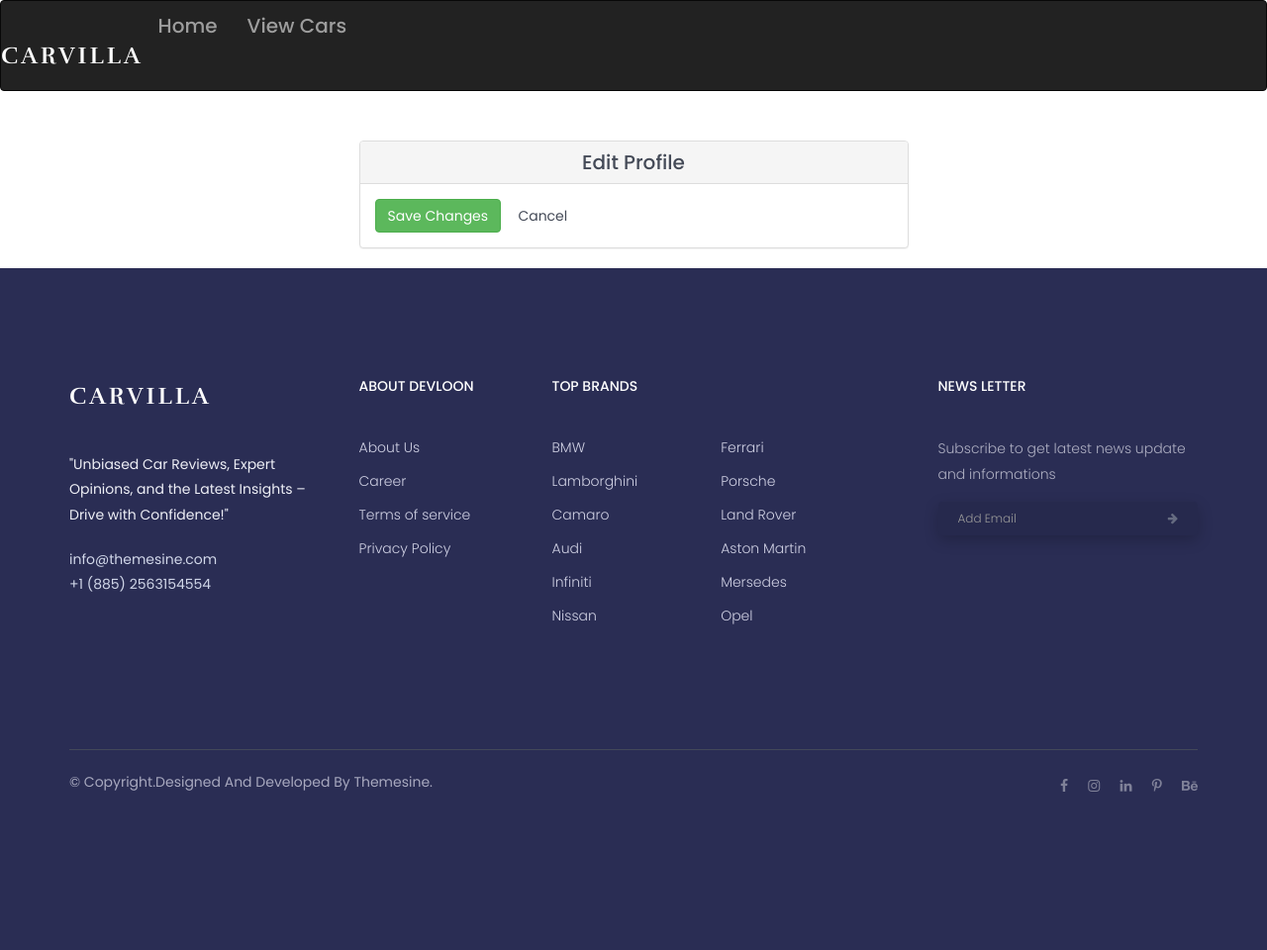
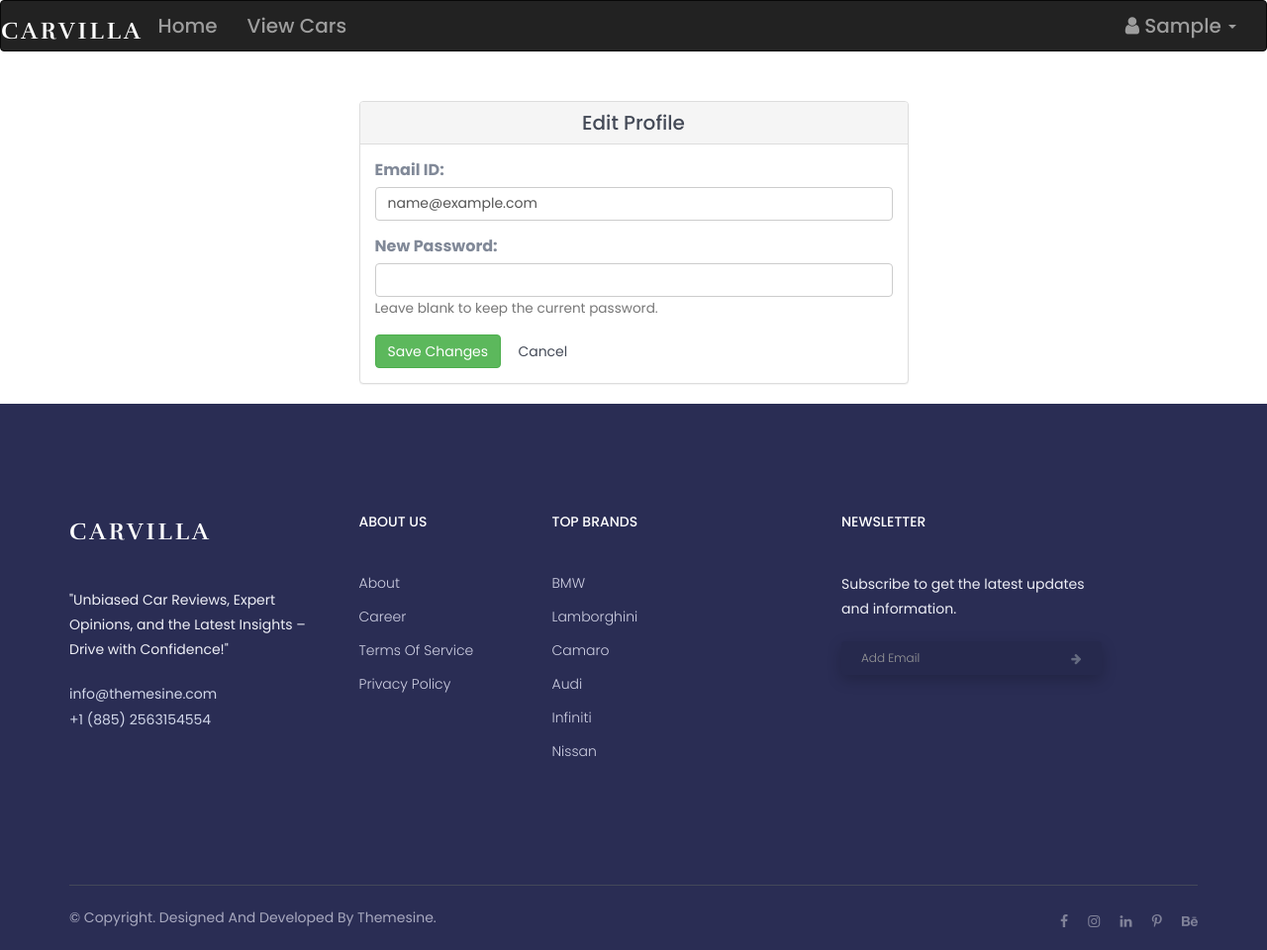
Before and after one commit to athul0017/Car_reviews, a Django app: page /profile/edit/ in a window 1280 px wide. Shown: the whole page at 99% size. Before the commit the page ends 800 px from the top, so only its background shows below. Run offline with Django 5.2, Linux system fonts and the light colour scheme; the visitor is signed in with stand-in values (Sample User, id 1); some libraries are stand-ins or nearby versions.

Commit message:
profile done

```diff
--- a/Car/reviews/models.py
+++ b/Car/reviews/models.py
@@ -26,7 +26,7 @@ class Car(models.Model):
     discription = models.TextField(null=True, blank=False)
     category = models.CharField(max_length=50, help_text="e.g., SUV, Sedan, Hatchback", null=True, blank=False)
     engine_type = models.CharField(max_length=20)
-    transmission = models.CharField(max_length=20, choices=[("Manual", "Manual"), ("Automatic", "Automatic")])
+    transmission = models.CharField(max_length=20,choices=[("Manual","Manual"),("Automatic","Automatic")] )
     mileage = models.DecimalField(max_digits=10, decimal_places=2, help_text="in km/l")
     horse_power = models.DecimalField(max_digits=10, decimal_places=2, help_text="in HP")
     torque = models.DecimalField(max_digits=10, decimal_places=2, help_text="in Nm")
--- a/Car/reviews/static/assets/css/style.css
+++ b/Car/reviews/static/assets/css/style.css
@@ -143,7 +143,7 @@ nav.navbar.bootsnav {
     letter-spacing: 3px;
     font-family: 'Rufina', serif;
     font-weight: 700;
-    padding: 45px 0px;
+    padding: 20px 0px;
     text-transform:uppercase;
 }
 .navbar-header a.navbar-brand span{display: inline-block;color:#4e4ffa;text-transform:capitalize;}
--- a/Car/reviews/templates/car_details.html
+++ b/Car/reviews/templates/car_details.html
@@ -15,7 +15,7 @@
             <div class="panel panel-default details-card">
                 <div class="panel-body">
                     <h2 class="text-primary">{{ car.car_model.model_name }}</h2>
-                    <h4 class="text-success">Price: ₹{{ car.price }}</h4>
+                    <h4 class="text-success">Starting from ₹{{ car.price_in_lakhs }} Lakhs</h4>
                     <ul class="list-group">
                         <li class="list-group-item"><strong>Brand:</strong> {{ car.car_model.brand.bname }}</li>
                         <li class="list-group-item"><strong>Model:</strong> {{ car.car_model.model_name }}</li>
@@ -23,6 +23,8 @@
                         <li class="list-group-item"><strong>Engine:</strong> {{ car.engine_type }}</li>
                         <li class="list-group-item"><strong>Transmission:</strong> {{ car.transmission }}</li>
                         <li class="list-group-item"><strong>Mileage:</strong> {{ car.mileage }} km/l</li>
+                        <li class="list-group-item"><strong>Description:</strong> {{ car.discription }} </li>
+
                     </ul>
                 </div>
             </div>
--- a/Car/reviews/templates/edit_profile.html
+++ b/Car/reviews/templates/edit_profile.html
@@ -11,7 +11,17 @@
                 <div class="panel-body">
                     <form method="POST">
                         {% csrf_token %}
-                        {{ form.as_p }}
+
+                        <div class="form-group">
+                            <label for="email">Email ID:</label>
+                            <input type="email" name="email" class="form-control" id="email" value="{{ user.email }}" required>
+                        </div>
+
+                        <div class="form-group">
+                            <label for="password">New Password:</label>
+                            <input type="password" name="password" class="form-control" id="password">
+                            <small class="text-muted">Leave blank to keep the current password.</small>
+                        </div>
 
                         <button type="submit" class="btn btn-success">Save Changes</button>
                         <a href="{% url 'profile' %}" class="btn btn-secondary">Cancel</a>
--- a/Car/reviews/templates/layout_inner.html
+++ b/Car/reviews/templates/layout_inner.html
@@ -7,13 +7,10 @@
     <meta charset="utf-8">
     <meta http-equiv="X-UA-Compatible" content="IE=edge">
     <meta name="viewport" content="width=device-width, initial-scale=1">
-        <!-- The above 3 meta tags *must* come first in the head; any other head content must come *after* these tags -->
 
     <!--font-family-->
     <link href="https://fonts.googleapis.com/css?family=Poppins:100,100i,200,200i,300,300i,400,400i,500,500i,600,600i,700,700i,800,800i,900,900i" rel="stylesheet">
-
     <link href="https://fonts.googleapis.com/css?family=Rufina:400,700" rel="stylesheet">
-
 
     <!-- title of site -->
     <title>CarVilla</title>
@@ -21,55 +18,29 @@
     <!-- For favicon png -->
     <link rel="shortcut icon" type="image/icon" href="{% static 'assets/logo/favicon.png' %}"/>
 
-        <!--font-awesome.min.css-->
+    <!-- CSS Links -->
     <link rel="stylesheet" href="{% static 'assets/css/font-awesome.min.css' %}">
-
-        <!--linear icon css-->
     <link rel="stylesheet" href="{% static 'assets/css/linearicons.css'%}">
-
-        <!--flaticon.css-->
     <link rel="stylesheet" href="{% static 'assets/css/flaticon.css'%}">
-
-		<!--animate.css-->
     <link rel="stylesheet" href="{% static 'assets/css/animate.css'%}">
-
-        <!--owl.carousel.css-->
     <link rel="stylesheet" href="{% static 'assets/css/owl.carousel.min.css'%}">
     <link rel="stylesheet" href="{% static 'assets/css/owl.theme.default.min.css'%}">
-
-        <!--bootstrap.min.css-->
     <link rel="stylesheet" href="{% static 'assets/css/bootstrap.min.css'%}">
-
-		<!-- bootsnav -->
-		<link rel="stylesheet" href="{% static 'assets/css/bootsnav.css'%}" >
-
-        <!--style.css-->
+    <link rel="stylesheet" href="{% static 'assets/css/bootsnav.css'%}">
     <link rel="stylesheet" href="{% static 'assets/css/style.css'%}">
-
-        <!--responsive.css-->
     <link rel="stylesheet" href="{% static 'assets/css/responsive.css'%}">
-
-        <!-- HTML5 shim and Respond.js for IE8 support of HTML5 elements and media queries -->
-        <!-- WARNING: Respond.js doesn't work if you view the page via file:// -->
 
     <!--[if lt IE 9]>
         <script src="https://oss.maxcdn.com/html5shiv/3.7.3/html5shiv.min.js"></script>
         <script src="https://oss.maxcdn.com/respond/1.4.2/respond.min.js"></script>
     <![endif]-->
-
 </head>
 
 <body>
-		<!--[if lte IE 9]>
-            <p class="browserupgrade">You are using an <strong>outdated</strong> browser. Please <a href="https://browsehappy.com/">upgrade your browser</a> to improve your experience and security.</p>
-        <![endif]-->
-
-		<!--welcome-hero start -->
-
-			<!-- top-area Start -->
+    <!-- Navigation Bar -->
     <nav class="navbar navbar-inverse">
         <div class="container-fluid">
-                    <!-- Brand and toggle get grouped for better mobile display -->
+            <!-- Brand and Toggle -->
             <div class="navbar-header">
                 <button type="button" class="navbar-toggle collapsed" data-toggle="collapse" data-target="#bs-example-navbar-collapse-1" aria-expanded="false">
                     <span class="sr-only">Toggle navigation</span>
@@ -77,72 +48,57 @@
                     <span class="icon-bar"></span>
                     <span class="icon-bar"></span>
                 </button>
-                      <a class="navbar-brand" href="#">Carvilla</a>
+                <a class="navbar-brand" href="{% url 'index' %}">Carvilla</a>
             </div>
 
-                    <!-- Collect the nav links, forms, and other content for toggling -->
+            <!-- Navigation Links -->
             <div class="collapse navbar-collapse" id="bs-example-navbar-collapse-1">
                 <ul class="nav navbar-nav">
                     <li><a href="{% url 'index' %}">Home</a></li>
-                        <li ><a href="{% url 'car_listing' %}">View Cars <span class="sr-only">(current)</span></a></li>
-                        <!-- <li class="dropdown">
-                          <a href="#" class="dropdown-toggle" data-toggle="dropdown" role="button" aria-haspopup="true" aria-expanded="false">Dropdown <span class="caret"></span></a>
+                    <li><a href="{% url 'car_listing' %}">View Cars</a></li>
+                </ul>
+
+                <!-- Profile Button with Dropdown (Right-Aligned) -->
+                <ul class="nav navbar-nav navbar-right">
+                    {% if user.is_authenticated %}
+                    <li class="dropdown">
+                        <a href="#" class="dropdown-toggle" data-toggle="dropdown" role="button" aria-haspopup="true" aria-expanded="false">
+                            <i class="fa fa-user"></i> {{ user.username }} <span class="caret"></span>
+                        </a>
                         <ul class="dropdown-menu">
-                            <li><a href="#">Action</a></li>
-                            <li><a href="#">Another action</a></li>
-                            <li><a href="#">Something else here</a></li>
+                            <li><a href="{% url 'profile' %}"><i class="fa fa-user-circle"></i> Profile</a></li>
                             <li role="separator" class="divider"></li>
-                            <li><a href="#">Separated link</a></li>
-                            <li role="separator" class="divider"></li>
-                            <li><a href="#">One more separated link</a></li>
-                          </ul>
-                        </li> -->
-                      </ul>
-                      <!-- <form class="navbar-form navbar-left">
-                        <div class="form-group">
-                          <input type="text" class="form-control" placeholder="Search">
-                        </div>
-                        <button type="submit" class="btn btn-default">Submit</button>
-                      </form> -->
-                      <!-- <ul class="nav navbar-nav navbar-right">
-                        <li><a href="#">Link</a></li>
-                        <li class="dropdown"> -->
-                          <!-- <a href="#" class="dropdown-toggle" data-toggle="dropdown" role="button" aria-haspopup="true" aria-expanded="false">Dropdown <span class="caret"></span></a>
-                          <ul class="dropdown-menu"> -->
-                            <!-- <li><a href="#">Action</a></li>
-                            <li><a href="#">Another action</a></li>
-                            <li><a href="#">Something else here</a></li>
-                            <li role="separator" class="divider"></li>
-                            <li><a href="#">Separated link</a></li> -->
+                            <li>
+                                <form method="POST" action="{% url 'logout' %}" style="display: inline;">
+                                    {% csrf_token %}
+                                    <button type="submit" class="btn btn-link navbar-btn">Logout</button>
+                                </form>
+                                </li>
+                            <!-- <li><a href="{% url 'logout' %}"><i class="fa fa-sign-out"></i> Logout</a></li> -->
                         </ul>
                     </li>
+                    {% else %}
+                    <li><a href="{% url 'login' %}"><i class="fa fa-sign-in"></i> Login</a></li>
+                    {% endif %}
                 </ul>
-                    </div><!-- /.navbar-collapse -->
-                  </div><!-- /.container-fluid -->
-
+            </div>
+        </div>
     </nav>
 
-			<!-- /.top-area-->
-			<!-- top-area End -->
+    {% block content %}
+    {% endblock %}
 
-            {%block content %}
-
-
-            {%endblock%}
-
-            <!--contact start-->
-		<footer id="contact"  class="contact">
+    <!-- Footer -->
+    <footer id="contact" class="contact">
         <div class="container">
             <div class="footer-top">
                 <div class="row">
                     <div class="col-md-3 col-sm-6">
                         <div class="single-footer-widget">
                             <div class="footer-logo">
-									<a href="index.html">carvilla</a>
+                                <a href="index.html">CarVilla</a>
                             </div>
-								<p>
-									"Unbiased Car Reviews, Expert Opinions, and the Latest Insights – Drive with Confidence!"
-								</p>
+                            <p>"Unbiased Car Reviews, Expert Opinions, and the Latest Insights – Drive with Confidence!"</p>
                             <div class="footer-contact">
                                 <p>info@themesine.com</p>
                                 <p>+1 (885) 2563154554</p>
@@ -151,58 +107,40 @@
                     </div>
                     <div class="col-md-2 col-sm-6">
                         <div class="single-footer-widget">
-								<h2>about devloon</h2>
+                            <h2>About Us</h2>
                             <ul>
-									<li><a href="#">about us</a></li>
-									<li><a href="#">career</a></li>
-									<li><a href="#">terms <span> of service</span></a></li>
-									<li><a href="#">privacy policy</a></li>
+                                <li><a href="#">About</a></li>
+                                <li><a href="#">Career</a></li>
+                                <li><a href="#">Terms of Service</a></li>
+                                <li><a href="#">Privacy Policy</a></li>
                             </ul>
                         </div>
                     </div>
                     <div class="col-md-3 col-xs-12">
                         <div class="single-footer-widget">
-								<h2>top brands</h2>
-								<div class="row">
-									<div class="col-md-7 col-xs-6">
+                            <h2>Top Brands</h2>
                             <ul>
                                 <li><a href="#">BMW</a></li>
-											<li><a href="#">lamborghini</a></li>
-											<li><a href="#">camaro</a></li>
-											<li><a href="#">audi</a></li>
-											<li><a href="#">infiniti</a></li>
-											<li><a href="#">nissan</a></li>
-										</ul>
-									</div>
-									<div class="col-md-5 col-xs-6">
-										<ul>
-											<li><a href="#">ferrari</a></li>
-											<li><a href="#">porsche</a></li>
-											<li><a href="#">land rover</a></li>
-											<li><a href="#">aston martin</a></li>
-											<li><a href="#">mersedes</a></li>
-											<li><a href="#">opel</a></li>
+                                <li><a href="#">Lamborghini</a></li>
+                                <li><a href="#">Camaro</a></li>
+                                <li><a href="#">Audi</a></li>
+                                <li><a href="#">Infiniti</a></li>
+                                <li><a href="#">Nissan</a></li>
                             </ul>
                         </div>
                     </div>
-							</div>
-						</div>
-						<div class="col-md-offset-1 col-md-3 col-sm-6">
+                    <div class="col-md-3 col-sm-6">
                         <div class="single-footer-widget">
-								<h2>news letter</h2>
-								<div class="footer-newsletter">
-									<p>
-										Subscribe to get latest news  update and informations
-									</p>
-								</div>
+                            <h2>Newsletter</h2>
+                            <p>Subscribe to get the latest updates and information.</p>
                             <div class="hm-foot-email">
                                 <div class="foot-email-box">
                                     <input type="text" class="form-control" placeholder="Add Email">
-									</div><!--/.foot-email-box-->
+                                </div>
                                 <div class="foot-email-subscribe">
                                     <span><i class="fa fa-arrow-right"></i></span>
-									</div><!--/.foot-email-icon-->
-								</div><!--/.hm-foot-email-->
+                                </div>
+                            </div>
                         </div>
                     </div>
                 </div>
@@ -210,9 +148,7 @@
             <div class="footer-copyright">
                 <div class="row">
                     <div class="col-sm-6">
-							<p>
-								&copy; copyright.designed and developed by <a href="https://www.themesine.com/">themesine</a>.
-							</p><!--/p-->
+                        <p>&copy; Copyright. Designed and developed by <a href="https://www.themesine.com/">themesine</a>.</p>
                     </div>
                     <div class="col-sm-6">
                         <div class="footer-social">
@@ -224,42 +160,17 @@
                         </div>
                     </div>
                 </div>
-				</div><!--/.footer-copyright-->
-			</div><!--/.container-->
+            </div>
+        </div>
+    </footer>
 
-			<div id="scroll-Top">
-				<div class="return-to-top">
-					<i class="fa fa-angle-up " id="scroll-top" data-toggle="tooltip" data-placement="top" title="" data-original-title="Back to Top" aria-hidden="true"></i>
-				</div>
-
-			</div><!--/.scroll-Top-->
-
-        </footer><!--/.contact-->
-		<!--contact end-->
-
-
-
-		<!-- Include all js compiled plugins (below), or include individual files as needed -->
-
+    <!-- JS Files -->
     <script src="{% static 'assets/js/jquery.js'%}"></script>
-
-        <!--modernizr.min.js-->
     <script src="https://cdnjs.cloudflare.com/ajax/libs/modernizr/2.8.3/modernizr.min.js"></script>
-
-		<!--bootstrap.min.js-->
     <script src="{% static 'assets/js/bootstrap.min.js'%}"></script>
-
-		<!-- bootsnav js -->
     <script src="{% static 'assets/js/bootsnav.js'%}"></script>
-
-		<!--owl.carousel.js-->
     <script src="{% static 'assets/js/owl.carousel.min.js'%}"></script>
-
     <script src="https://cdnjs.cloudflare.com/ajax/libs/jquery-easing/1.4.1/jquery.easing.min.js"></script>
-
-        <!--Custom JS-->
     <script src="{% static 'assets/js/custom.js'%}"></script>
-
 </body>
-
 </html>
--- a/Car/reviews/templates/profile.html
+++ b/Car/reviews/templates/profile.html
@@ -10,14 +10,15 @@
                 </div>
                 <div class="panel-body text-center">
                     <h4 class="text-primary">{{ user.username }}</h4>
+                    <h5 class="text-secondary">{{ user.email }}</h5>
                     <a href="{% url 'edit_profile' %}" class="btn btn-info btn-sm">Edit Profile</a>
                     <hr>
-                    <h4 class="text-success">Watchlist</h4>
+                    <!-- <h4 class="text-success">Watchlist</h4>
                     <ul class="list-group">
                         <li class="list-group-item">Car 1 - Description</li>
                         <li class="list-group-item">Car 2 - Description</li>
                         <li class="list-group-item">Car 3 - Description</li>
-                    </ul>
+                    </ul> -->
                 </div>
             </div>
         </div>
--- a/Car/reviews/views.py
+++ b/Car/reviews/views.py
@@ -126,6 +126,7 @@ def car_listing(request):
         cars = cars.filter(engine_type__icontains=fuel_filter)
     if search_query:
         cars = cars.filter(car_model__model_name__icontains=search_query)
+        cars = cars.filter(car_model__model_name__icontains=search_query)
 
     # Price filtering
     if price_filter and '-' in price_filter:
```
Also changed, not shown: Car/reviews/templates/car_listing.html (+5 -3 lines), Car/reviews/templates/contact.html (+12 -17 lines), Car/reviews/templates/index.html (+5 -5 lines). Lines whose indentation alone changed are shown as unchanged.
